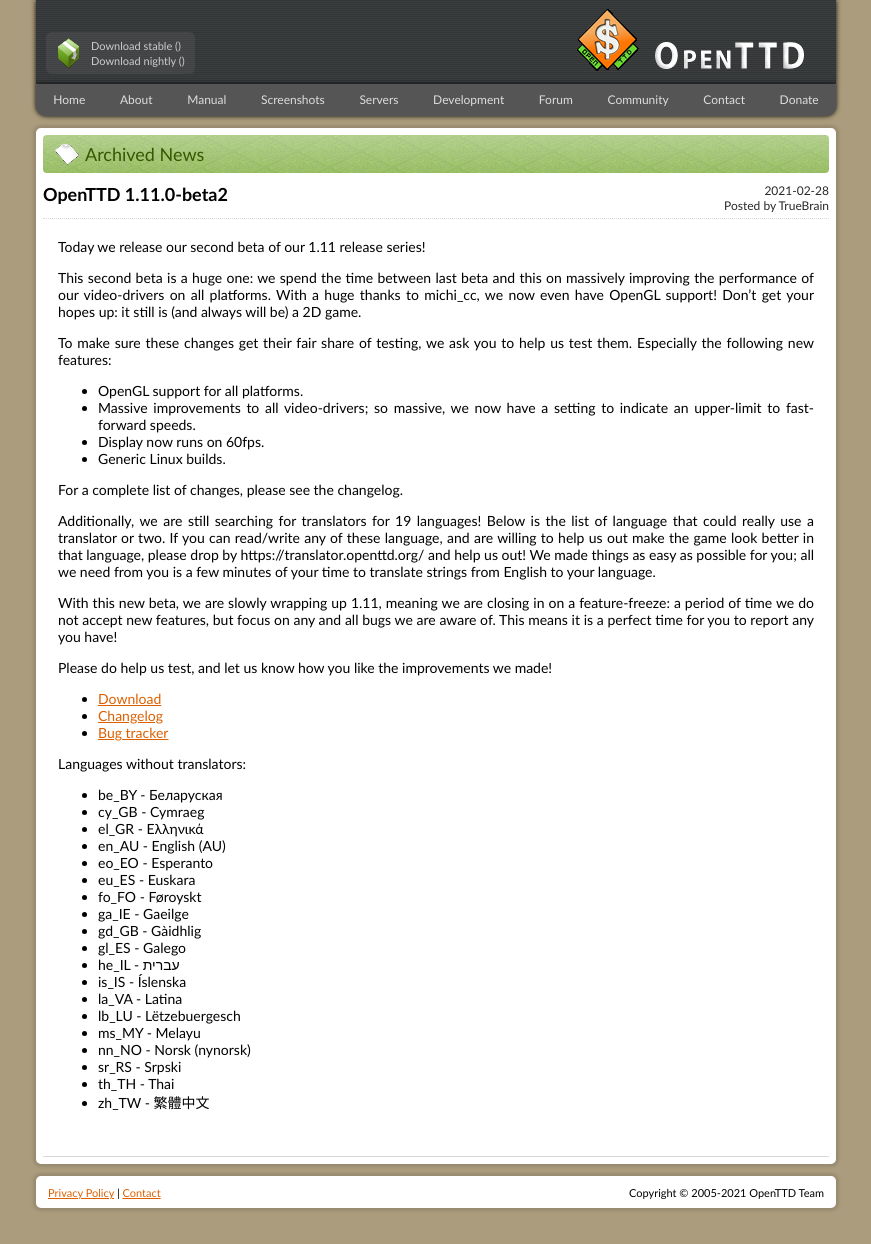
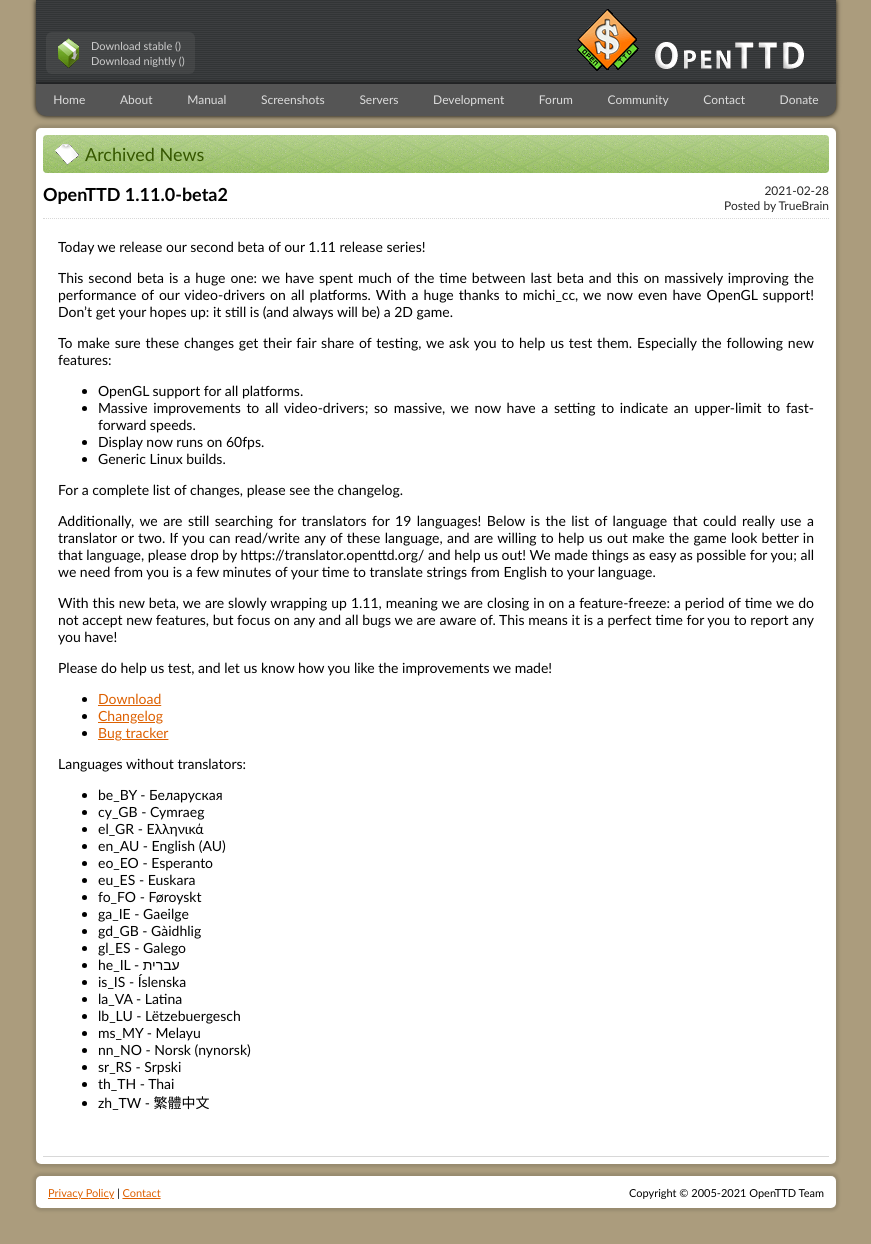
Before and after one commit to OpenTTD/website, a Jekyll site: the page built from _posts/2021-02-28-openttd-1-11-0-beta2.md, in a window 1280 px wide. Shown: the whole page, without its empty margins (204-1075 px from the left). Built offline with Jekyll 4.4.1, drawn with Linux system fonts in a browser that asks for light colours.

Commit message:
Update _posts/2021-02-28-openttd-1-11-0-beta2.md
Co-authored-by: Charles Pigott <charlespigott@googlemail.com>

```diff
--- a/_posts/2021-02-28-openttd-1-11-0-beta2.md
+++ b/_posts/2021-02-28-openttd-1-11-0-beta2.md
@@ -5,7 +5,7 @@
 
 Today we release our second beta of our 1.11 release series!
 
-This second beta is a huge one: we spend the time between last beta and this on massively improving the performance of our video-drivers on all platforms.
+This second beta is a huge one: we have spent much of the time between last beta and this on massively improving the performance of our video-drivers on all platforms.
 With a huge thanks to michi_cc, we now even have OpenGL support!
 Don't get your hopes up: it still is (and always will be) a 2D game.
 
```
